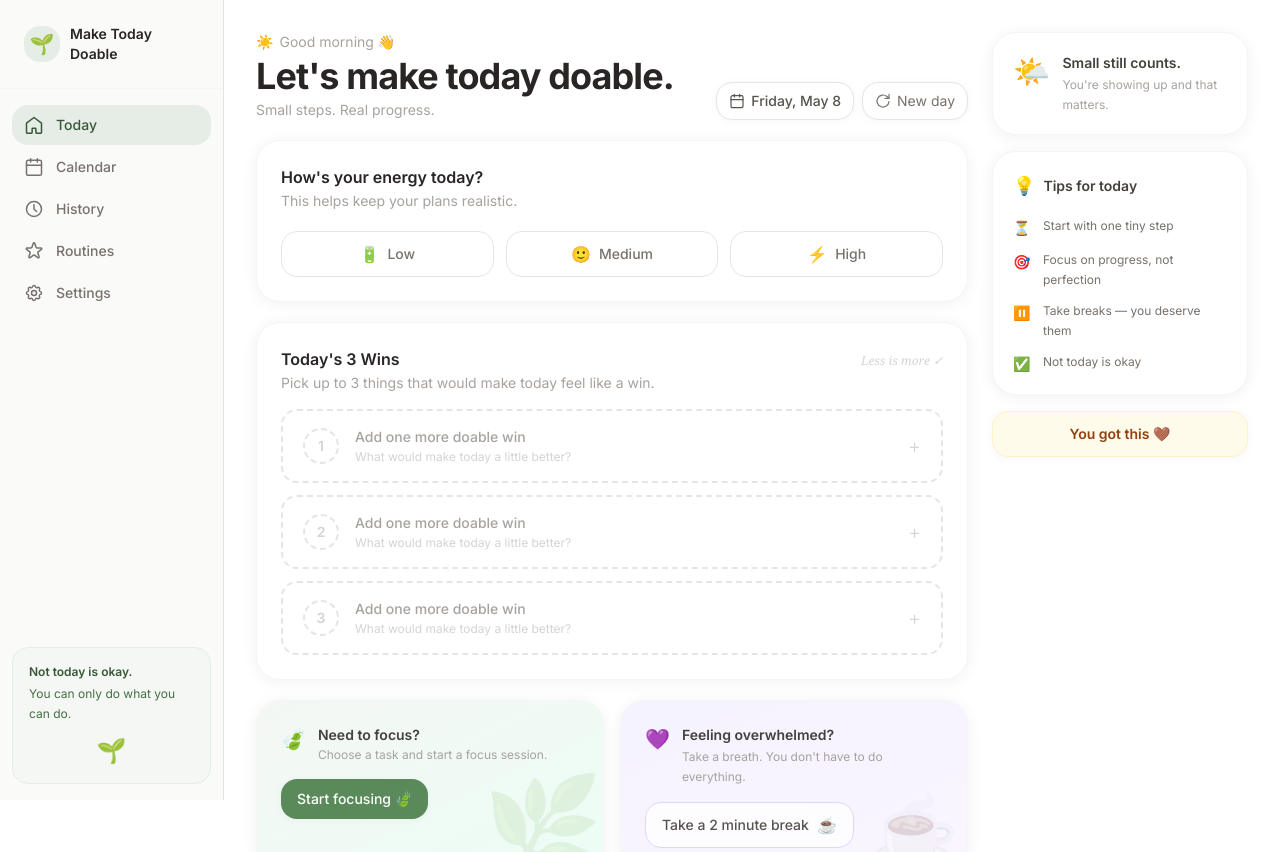
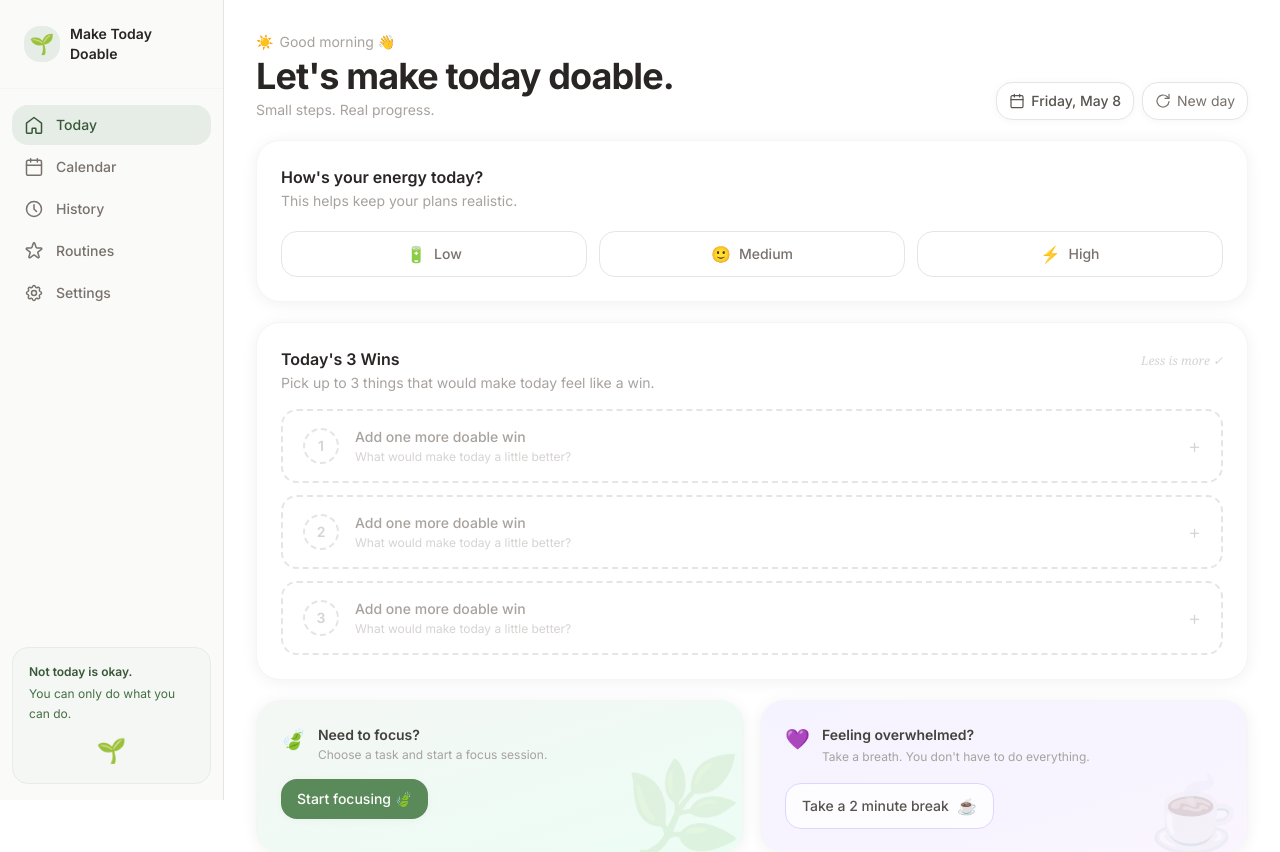
Before and after one commit to Dize01/Make-Today-Doable, a React (Vite) app: page / in a window 1280 px wide. Shown: the top 852 px of the page. Built offline with nearby package versions, Linux system fonts and the light colour scheme.

Commit message:
remove right side

```diff
--- a/src/App.jsx
+++ b/src/App.jsx
@@ -9,7 +9,6 @@ import { FocusCard }        from './components/FocusCard'
 import { FocusModal }       from './components/FocusModal'
 import { OverwhelmedCard }  from './components/OverwhelmedCard'
 import { BreathingOverlay } from './components/BreathingOverlay'
-import { TipsCard, SmallStillCountsCard, YouGotThisButton } from './components/TipsCard'
 import { NewDayModal }      from './components/NewDayModal'
 
 function RefreshIcon() {
@@ -164,12 +163,6 @@ export default function App() {
             </p>
           </main>
 
-          {/* Right sidebar */}
-          <aside className="hidden xl:flex flex-col gap-4 w-64 flex-shrink-0">
-            <SmallStillCountsCard />
-            <TipsCard />
-            <YouGotThisButton />
-          </aside>
         </div>
       </div>
 
```
